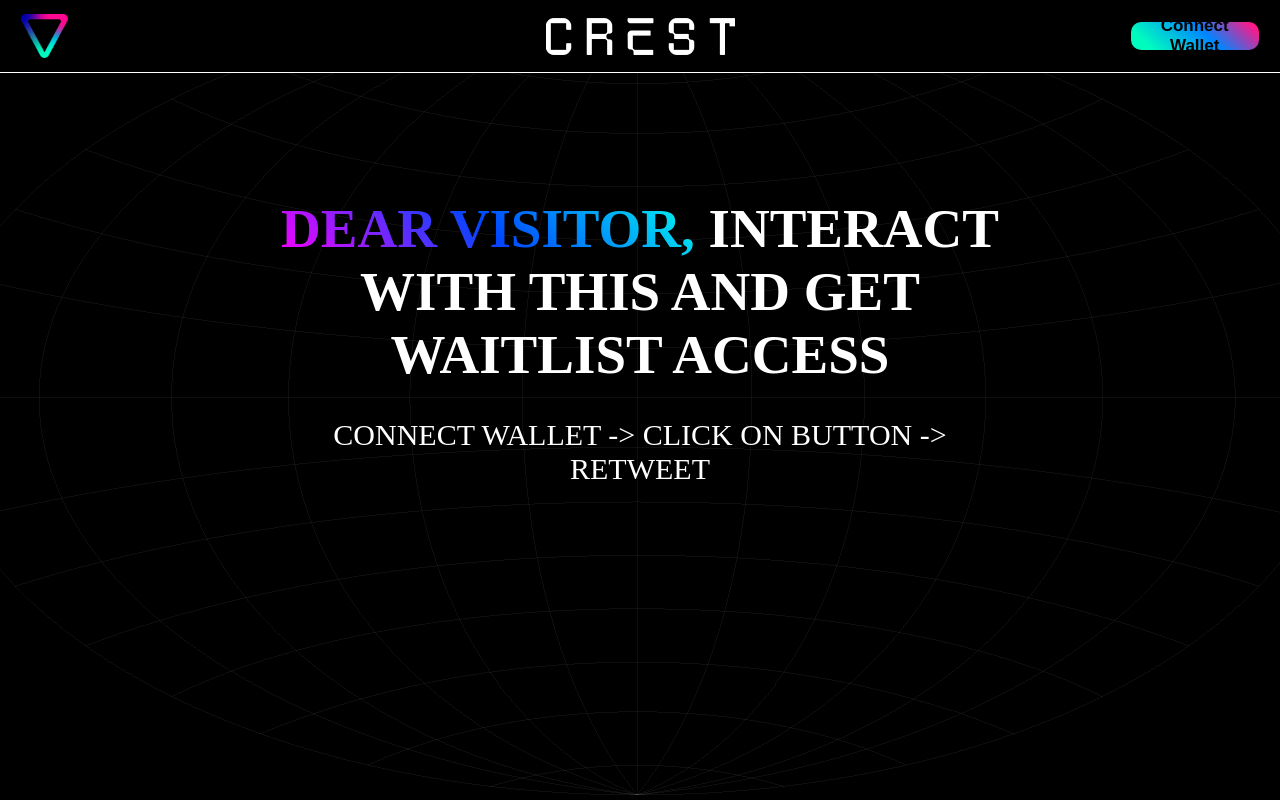
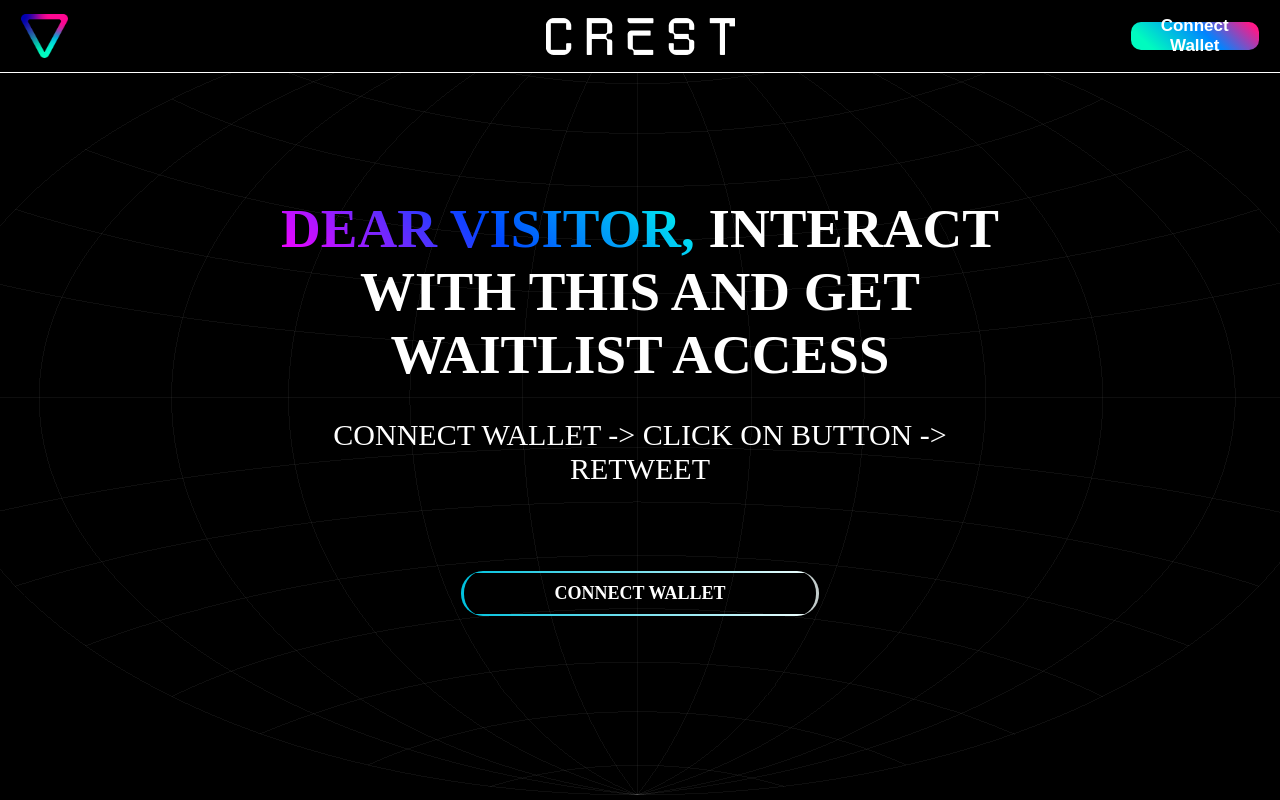
Before and after one commit to Celesxx/Crest-twitter, a React app: page / in a window 1280 px wide. Built offline with nearby package versions, Linux system fonts and the light colour scheme.

Commit message:
correction design

```diff
--- a/src/assets/blocks/navbar.assets.css
+++ b/src/assets/blocks/navbar.assets.css
@@ -53,6 +53,7 @@
 
 .button
 {
+  color: white;
   font-style: normal;
   font-weight: 800;
   font-size: 17px;
--- a/src/components/blocks/navbar.components.jsx
+++ b/src/components/blocks/navbar.components.jsx
@@ -48,7 +48,19 @@
     if (window.ethereum) { this.state.isMetamaskSupported = true }
   }
 
+  componentDidUpdate(prevProps, prevState, snapshot)
+  {
+    if (prevProps.address !== this.props.address)
+    {
+      this.state.address = this.props.address
+      this.forceUpdate();
 
+    }else if(prevProps.tweeted !== this.props.tweeted)
+    {
+      this.state.tweeted = this.props.tweeted
+      this.forceUpdate();
+    }
+  }
 
   connectWallet = async () =>
   {
--- a/src/components/pages/home.components.jsx
+++ b/src/components/pages/home.components.jsx
@@ -7,6 +7,13 @@
 import Sphere from "assets/img/sphere.svg"
 import { LoginActions } from 'store/actions/login.actions.js'
 import { connect } from 'react-redux'
+import Web3 from 'web3'
+import { ethers } from 'ethers'
+import Notiflix from 'notiflix';
+import Web3Modal from 'web3modal'
+import WalletConnectProvider from "@walletconnect/web3-provider";
+import network from 'contract/network.contract.js'
+import AxiosRequest from 'request/axios.request.js'
 
 const MapStateToProps = (state) =>
 {
@@ -29,12 +36,15 @@
       {
         address: this.props.address,
         tweeted : this.props.tweeted,
+        isMetamaskSupported: false,
         textTweet: "Just submitted my WL request to @playCrest, let's !pray 🤲 $CREST"
       };
-      console.log("state : ", this.state.address)
-      console.log("tweeted : ", this.state.tweeted)
   }
 
+  async UNSAFE_componentWillMount()
+  {
+    if (window.ethereum) { this.state.isMetamaskSupported = true }
+  }
 
   componentDidUpdate(prevProps, prevState, snapshot)
   {
@@ -57,6 +67,44 @@
     this.props.loginAction({tweeted: true, action: 'tweeted'})
   }
 
+
+
+  connectWallet = async () =>
+  {
+      if (this.state.isMetamaskSupported)
+      {
+        const providerOptions = { walletconnect: { package: WalletConnectProvider, options: { rpc: { [network.chainId]: network.rpcUrls[0] } } } }
+        let web3Modal = new Web3Modal( { cacheProvider: false, providerOptions, disableInjectedProvider: false, theme: "dark" })
+        const instance = await web3Modal.connect()
+        const newProvider = new ethers.providers.Web3Provider(instance);
+        const chainId = (await newProvider.getNetwork()).chainId
+
+        if (chainId == network.chainId)
+        {
+          let axiosRequest = new AxiosRequest()
+          this.state.provider = newProvider
+          this.state.address = await newProvider.getSigner().getAddress()
+          this.state.isLoggedIn = true
+
+          await axiosRequest.sendAddress(this.state.address)
+          this.props.loginAction({address : this.state.address, action: "address"})
+
+
+        }else
+        {
+          Notiflix.Notify.failure(
+          "Required Network - " + network.chainName, { timeout: 2500, width: '300px', position: 'right-top' });
+        }
+
+      }else if (window.web3) window.web3 = new Web3(window.web3.currentProvider)
+      else window.alert('Non-Ethereum browser detected. You should consider trying MetaMask!')
+
+
+      this.forceUpdate();
+
+  }
+
+
   render()
     {
       return(
@@ -75,10 +123,9 @@
                     <p className="home-description">CONNECT WALLET {"->"} CLICK ON BUTTON {"->"} RETWEET</p>
                     <div className="home-button-core flex row center">
                     {
-                      this.state.address !== null &&
-                      (
-                        <button className="home-button flex row center" onClick={() => this.sendMessageTwitter()}>Access to the whitelist</button>
-                      )
+                      this.state.address !== null
+                      ? <button className="home-button flex row center" onClick={() => this.sendMessageTwitter()}>Access to the whitelist</button>
+                      :<button className="home-button flex row center" onClick={() => this.connectWallet()}> <p>Connect Wallet</p> </button>
                     }
                     </div>
                   </div>
```
